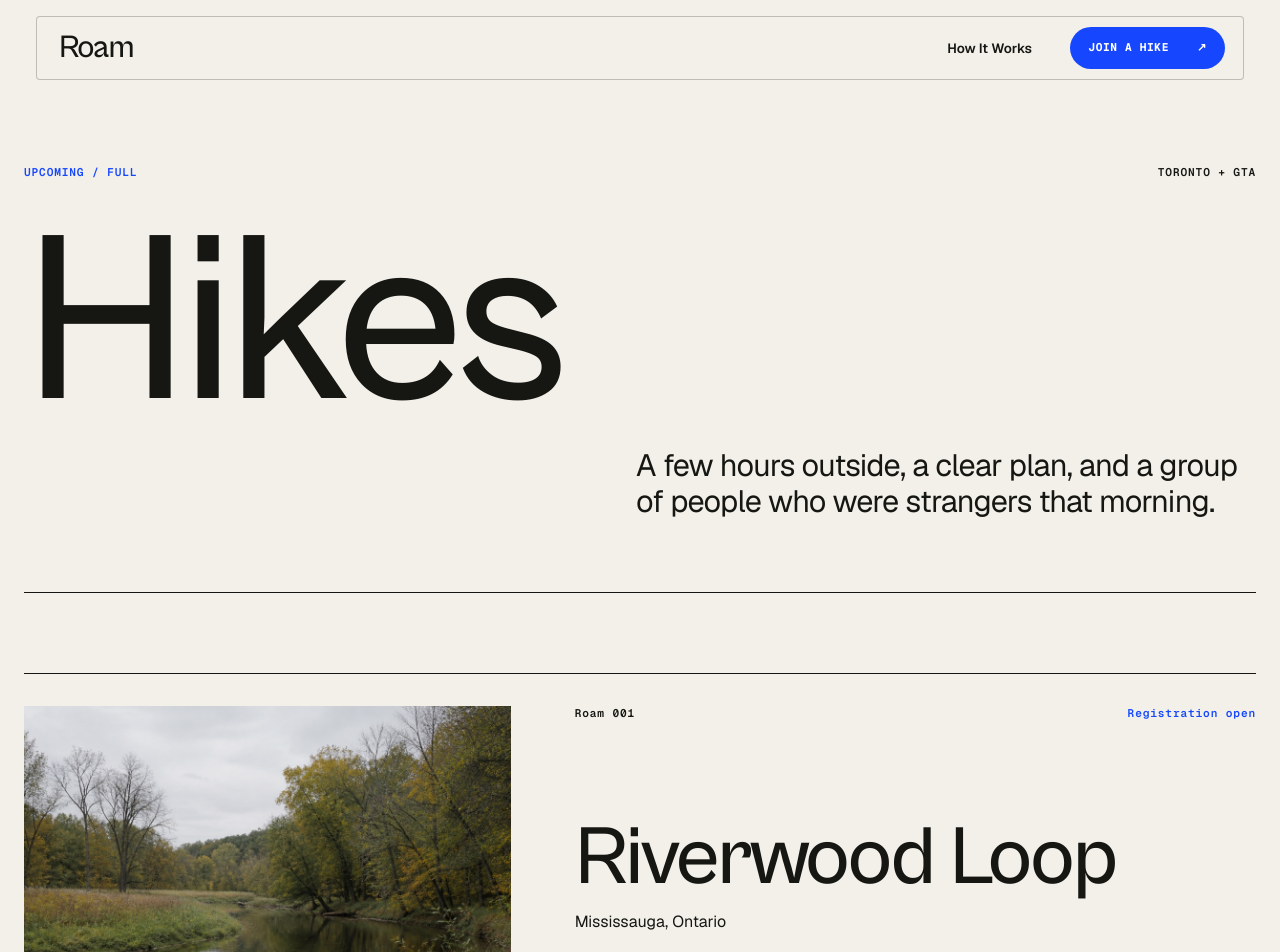
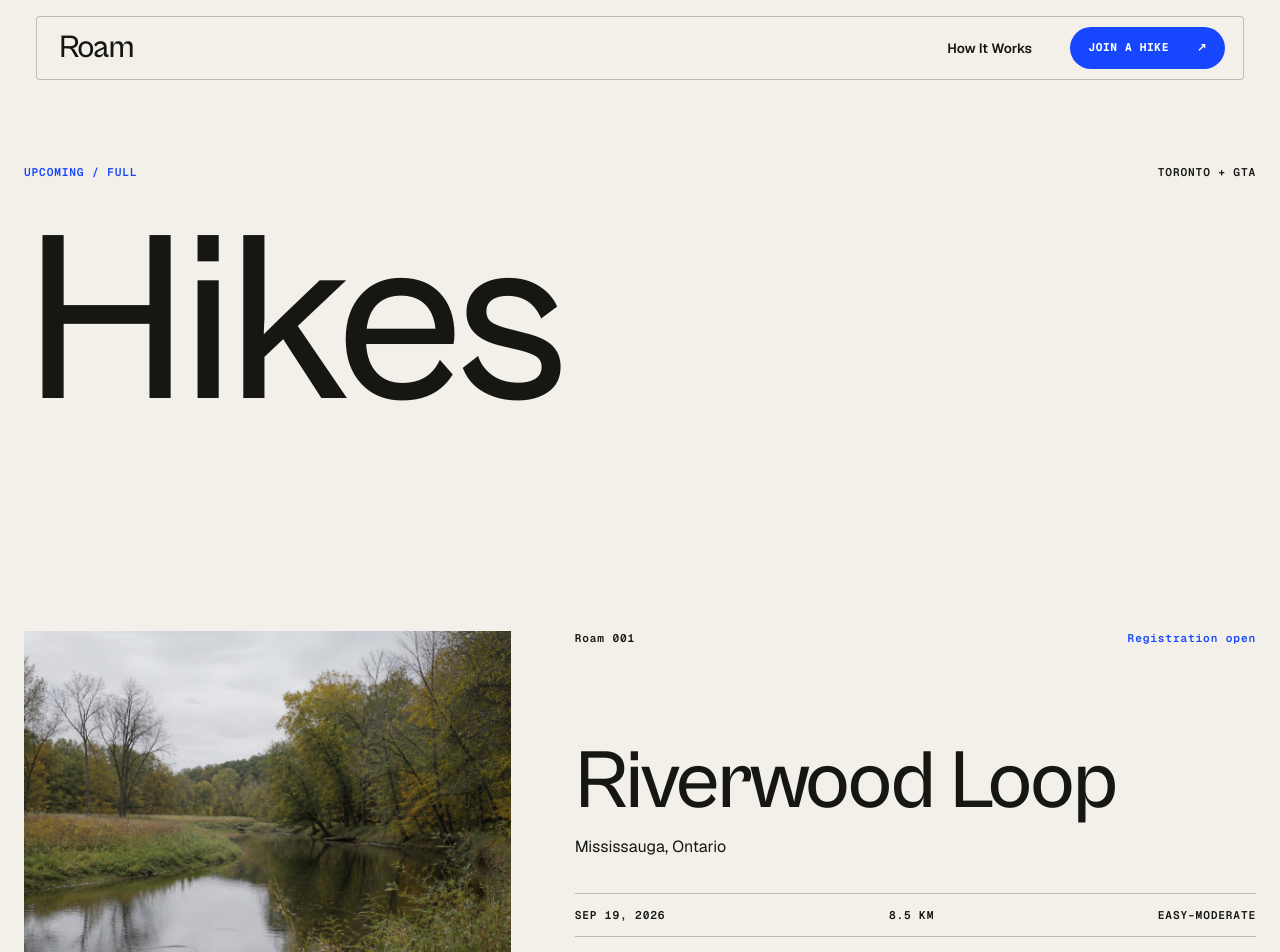
Before and after one commit to richelkim/Roam, a Next.js app: page /hikes in a window 1280 px wide. Shown: the top 952 px of the page. Built offline with nearby package versions, Linux system fonts and the light colour scheme; no server answers.

Commit message:
style: simplify hikes index transition

```diff
--- a/app/global.css
+++ b/app/global.css
@@ -234,15 +234,15 @@ a:focus-visible, button:focus-visible, input:focus-visible, select:focus-visible
 .site-footer nav a:hover { color: #8fa4ff; }
 .footer-meta { display: flex; flex-direction: column; gap: 8px; align-items: flex-end; padding-top: 12px; color: #a6a79f; }
 
-.index-hero { padding-top: clamp(124px, 12vw, 174px); padding-bottom: 72px; border-bottom: 1px solid var(--ink); }
+.index-hero { padding-top: clamp(124px, 12vw, 174px); padding-bottom: 72px; }
 .index-title-row { display: flex; justify-content: space-between; }
 .index-hero h1 { margin: 46px 0 30px; font-family: var(--display); font-size: clamp(7rem, 19vw, 18rem); line-height: .74; letter-spacing: -.03em; font-weight: 500; }
-.index-intro { margin: 0 0 0 auto; max-width: 620px; font-size: clamp(1.3rem, 2.4vw, 2.2rem); line-height: 1.2; letter-spacing: -.025em; }
 .setup-notice { margin-top: 24px; padding: 18px 0; display: grid; grid-template-columns: 2fr 10fr; gap: 24px; border-top: 1px solid var(--blue); border-bottom: 1px solid var(--blue); color: var(--blue); }
 .setup-notice strong { font-family: var(--font-geist-mono), monospace; font-size: .72rem; letter-spacing: .06em; }
 .setup-notice p { margin: 0; max-width: 760px; }
 .hike-index { padding-top: 80px; padding-bottom: 140px; }
 .hike-card { display: grid; grid-template-columns: 5fr 7fr; gap: clamp(30px, 5vw, 85px); padding: 32px 0 72px; border-top: 1px solid var(--ink); }
+.hike-card:first-child { border-top: 0; }
 .hike-card-image { position: relative; min-height: 430px; overflow: hidden; }
 .hike-card-image img { transition: transform .8s cubic-bezier(.16,1,.3,1); }
 .hike-card-image:hover img { transform: scale(1.025); }
--- a/app/hikes/page.tsx
+++ b/app/hikes/page.tsx
@@ -18,7 +18,6 @@ export default function HikesPage() {
           <p className="technical">TORONTO + GTA</p>
         </div>
         <h1>Hikes</h1>
-        <p className="index-intro">A few hours outside, a clear plan, and a group of people who were strangers that morning.</p>
       </header>
 
       <section className="hike-index page-shell" aria-label="Hike listings">
```
